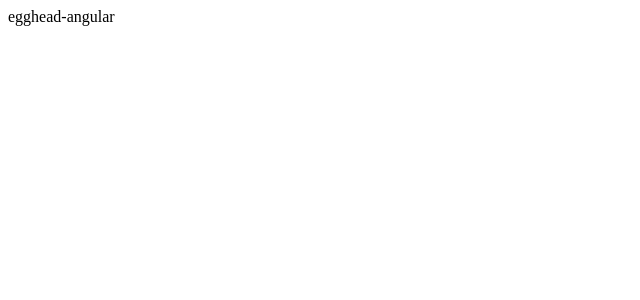
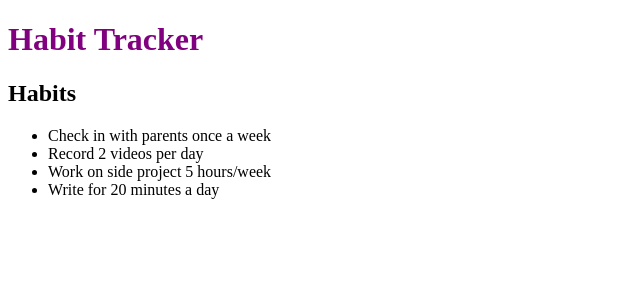
Before and after one commit to samjulien/egghead-angular, an Angular app: page / in a window 1280 px wide. Shown: the top 300 px of the page, without its empty margins (0-640 px from the left). Built offline with nearby package versions, Linux system fonts and the light colour scheme.

Commit message:
Input video

```diff
--- a/angular.json
+++ b/angular.json
@@ -5,7 +5,13 @@
   "projects": {
     "egghead-angular": {
       "projectType": "application",
-      "schematics": {},
+      "schematics": {
+        "@schematics/angular:component": {
+          "inlineStyle": true,
+          "inlineTemplate": true,
+          "skipTests": true
+        }
+      },
       "root": "",
       "sourceRoot": "src",
       "prefix": "app",
--- a/src/app/app.component.html
+++ /dev/null
@@ -1 +0,0 @@
-<div>{{title}}</div>
--- a/src/app/app.component.ts
+++ b/src/app/app.component.ts
@@ -2,9 +2,12 @@
 
 @Component({
   selector: 'app-root',
-  templateUrl: './app.component.html',
-  styleUrls: ['./app.component.css']
+  template: `
+    <h1>{{ title }}</h1>
+    <app-habit-list></app-habit-list>
+  `,
+  styles: ['h1 { color: purple }']
 })
 export class AppComponent {
-  title = 'egghead-angular';
+  title = 'Habit Tracker';
 }
--- /dev/null
+++ b/src/app/habit-item/habit-item.component.ts
@@ -0,0 +1,15 @@
+import { Component, OnInit, Input } from '@angular/core';
+
+@Component({
+  selector: 'app-habit-item',
+  template: `
+    <li>{{ habit.title }}</li>
+  `,
+  styles: []
+})
+export class HabitItemComponent implements OnInit {
+  @Input() habit;
+  constructor() {}
+
+  ngOnInit(): void {}
+}
--- /dev/null
+++ b/src/app/habit-list/habit-list.component.ts
@@ -0,0 +1,39 @@
+import { Component, OnInit } from '@angular/core';
+
+@Component({
+  selector: 'app-habit-list',
+  template: `
+    <h2>Habits</h2>
+    <ul>
+      <app-habit-item
+        *ngFor="let habit of habits"
+        [habit]="habit"
+      ></app-habit-item>
+    </ul>
+  `,
+  styles: []
+})
+export class HabitListComponent implements OnInit {
+  habits = [
+    {
+      id: 1,
+      title: 'Check in with parents once a week'
+    },
+    {
+      id: 2,
+      title: 'Record 2 videos per day'
+    },
+    {
+      id: 3,
+      title: 'Work on side project 5 hours/week'
+    },
+    {
+      id: 4,
+      title: 'Write for 20 minutes a day'
+    }
+  ];
+
+  constructor() {}
+
+  ngOnInit(): void {}
+}
```
Also changed, not shown: src/app/app.module.ts (+5 -7 lines), src/app/app.component.css (deleted), 2 other files (tests, documents, lock files or other folders).
